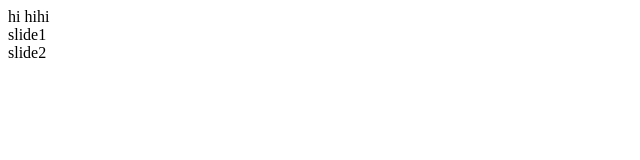
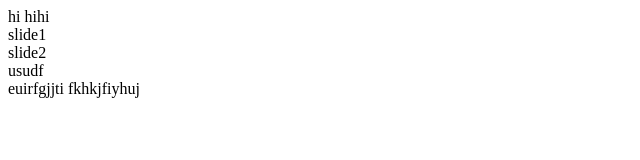
Before and after one commit to kargarsadeq/git-test, a plain HTML site: page index.html in a window 1280 px wide. Shown: the whole page, without its empty margins (0-640 px from the left). Drawn offline with Linux system fonts and the light colour scheme.

Commit message:
add text

```diff
--- a/index.html
+++ b/index.html
@@ -11,7 +11,10 @@
     hi hihi
 </header>
 <div class="slider">slide1</div>
-<div class="slider">slide2
+<div class="slider">slide2</div>
+<div class="slider">usudf</div>
+euirfgjjti
+fkhkjfiyhuj
 
 </div>
 </body>
```
